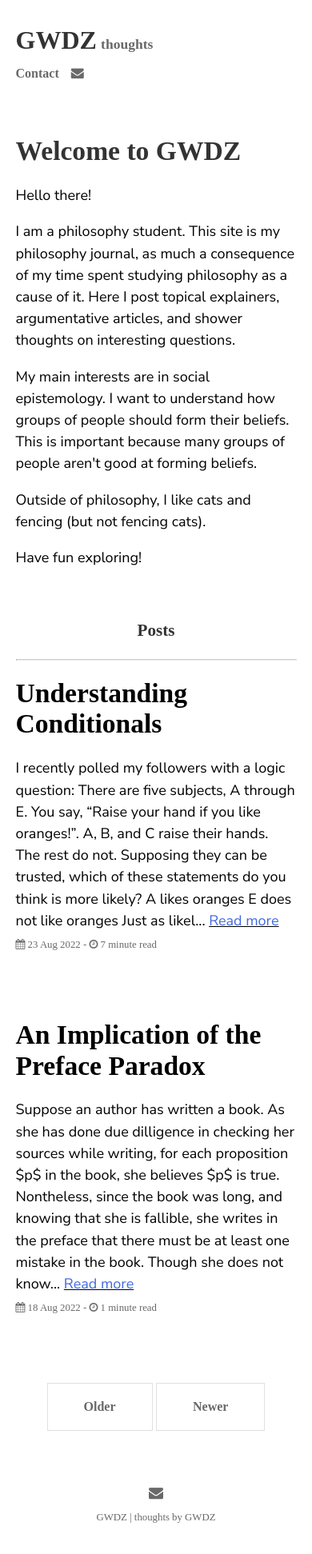
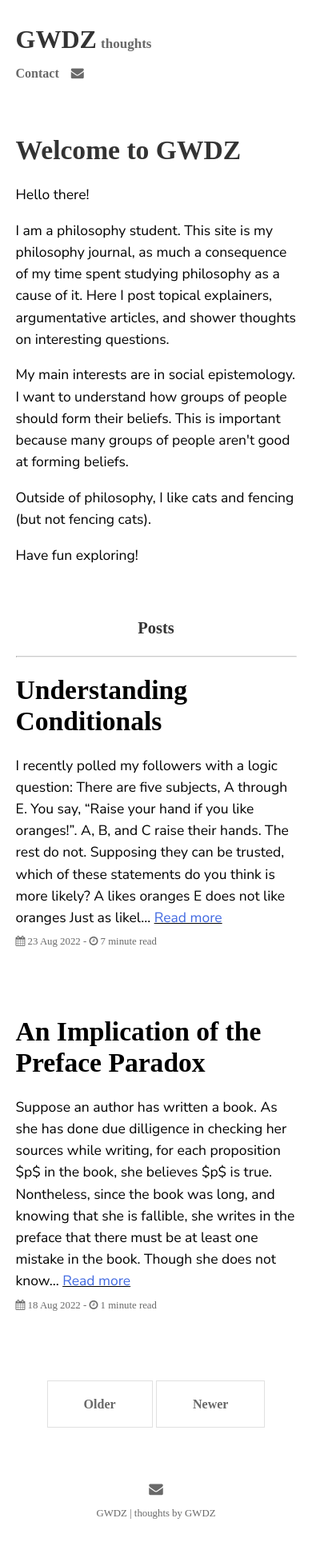
Before and after one commit to GWDZ-true/gwdz-site, a Jekyll site: the page built from index.html, in a window 390 px wide. Shown: the whole page at 80% size. Built offline with Jekyll 4.4.1, drawn with Linux system fonts in a browser that asks for light colours; some web fonts are replaced; the list of posts is cut into pages by our own code.

Commit message:
Update _base.scss

```diff
--- a/_sass/_base.scss
+++ b/_sass/_base.scss
@@ -21,7 +21,7 @@ body {
 
 @media only screen and (max-width: 768px) {
   body {
-    font-size: 18px;
+    font-size: 17.5px;
     line-height: 1.7rem;
   }
 }
```
